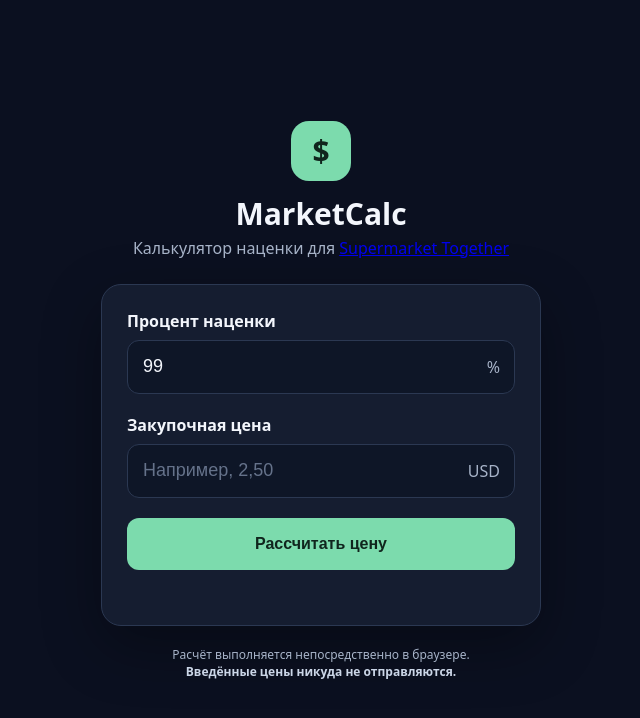
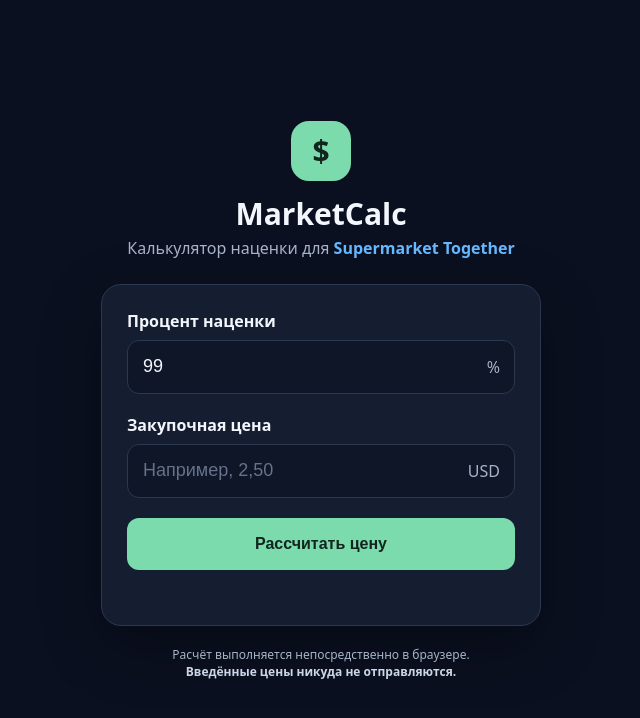
Before and after one commit to Med1ocre-programmer/MarketCalc, a plain HTML site: page index.html in a window 1280 px wide. Shown: the whole page, without its empty margins (319-959 px from the left). Drawn offline with Linux system fonts and the light colour scheme.

Commit message:
Add styles for links in the subheading

```diff
--- a/index.html
+++ b/index.html
@@ -186,6 +186,18 @@
             margin: 10px 2px 0;
             color: #ff9a9a;
             font-size: 14px;
+        }
+
+        .subtitle a {
+            color: #65b8ff;
+            text-decoration: none;
+            font-weight: 600;
+            transition: color 0.2s ease;
+        }
+
+        .subtitle a:hover {
+            color: #91ceff;
+            text-decoration: underline;
         }
 
         footer {
```
